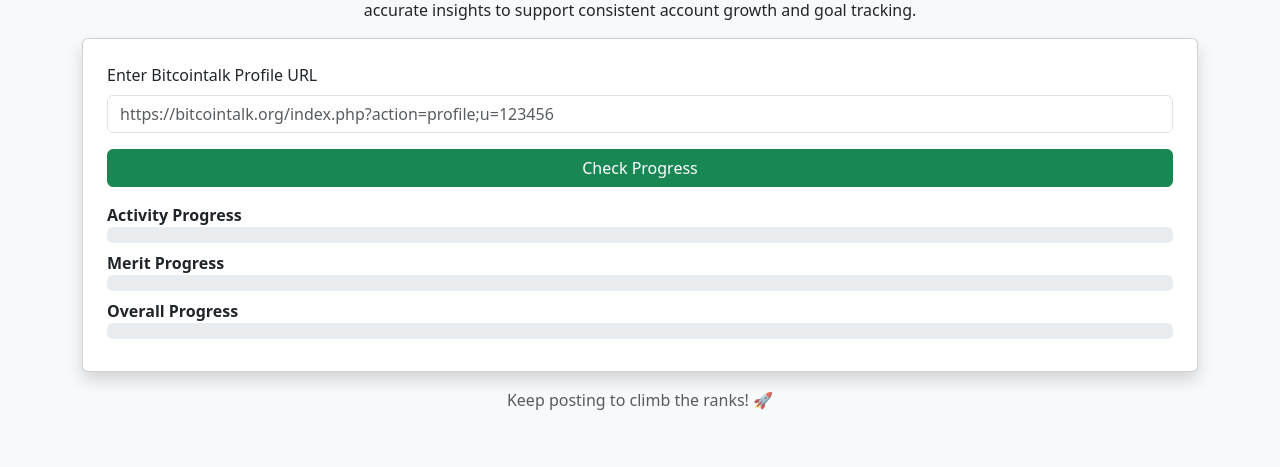
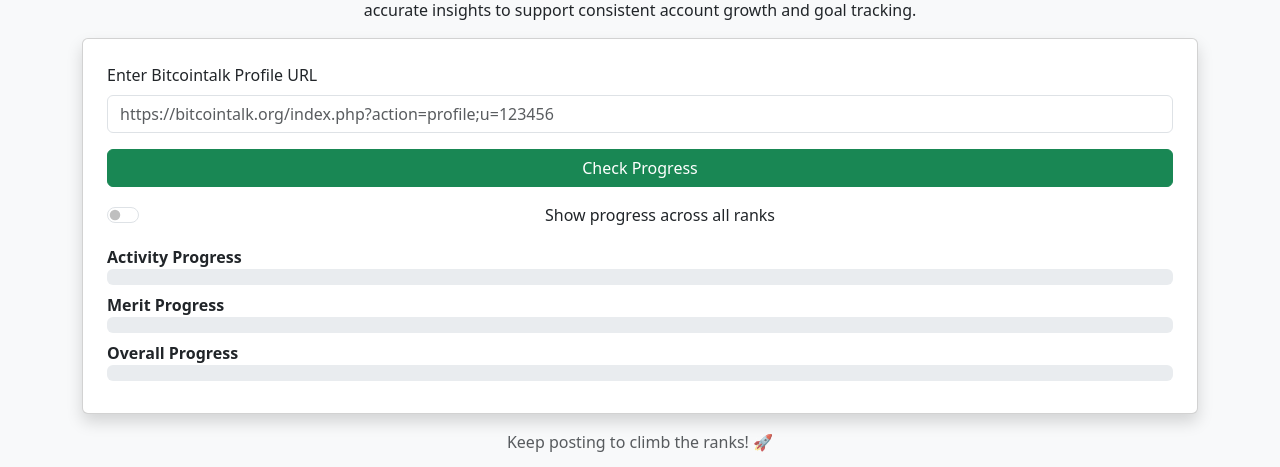
Before and after one commit to law3666/Btalk_rank_tracker, a Flask app: page / in a window 1280 px wide. Shown: the part 184-651 px from the top of the page. Run offline with Flask 3, Linux system fonts and the light colour scheme.

Commit message:
Added visual rank progress bars and smart rank suggestions

```diff
--- a/static/script.js
+++ b/static/script.js
@@ -56,7 +56,43 @@
     next: nextRank.name,
   };
 }
+	function buildFullRankBreakdown(activity, merit) {
+	  const ranks = [
+		{ name: "Newbie", activity: 0, merit: 0 },
+		{ name: "Jr. Member", activity: 30, merit: 1 },
+		{ name: "Member", activity: 60, merit: 10 },
+		{ name: "Full Member", activity: 120, merit: 100 },
+		{ name: "Sr. Member", activity: 240, merit: 250 },
+		{ name: "Hero Member", activity: 480, merit: 500 },
+		{ name: "Legendary", activity: 775, merit: 1000 }
+  ];
 
+  const list = document.getElementById('rankProgressList');
+  list.innerHTML = ''; // Clear previous
+
+  ranks.forEach(rank => {
+    const activityPercent = Math.min(100, Math.round((activity / rank.activity) * 100));
+    const meritPercent = Math.min(100, Math.round((merit / rank.merit) * 100));
+    const overall = isNaN(activityPercent) || isNaN(meritPercent) ? 0 : Math.round((activityPercent + meritPercent) / 2);
+
+    const li = document.createElement('li');
+    li.className = 'list-group-item';
+
+    li.innerHTML = `
+      <strong>${rank.name}</strong>
+      <div class="mt-1">
+        <div class="progress mb-1">
+          <div class="progress-bar bg-success" role="progressbar" style="width: ${overall}%;">
+            ${overall}%
+          </div>
+        </div>
+        <small>Activity: ${activity}/${rank.activity}, Merit: ${merit}/${rank.merit}</small>
+      </div>
+    `;
+
+    list.appendChild(li);
+  });
+}
 
   if (!scrapeForm || !profileUrlInput || !progressBar || !resultBox) {
     console.error("❌ Missing DOM elements. Check your HTML IDs.");
@@ -114,6 +150,17 @@
   💡 <strong>To Rank Up:</strong> <strong>Activity needed:</strong> ${data.needed_activity} <strong>||</strong> <strong>Merit needed:</strong>  ${data.needed_merit}<br>
   📊 <strong>Progress:</strong> ${data.progress}%<br>
 `, false);
+			buildFullRankBreakdown(data.activity, data.merit);
+			document.getElementById('showAllRanksToggle').addEventListener('change', function () {
+				  const isChecked = this.checked;
+				  const fullProgressBox = document.getElementById('fullProgressBox');
+
+		  if (isChecked) {
+			fullProgressBox.style.display = 'block';
+		  } else {
+			fullProgressBox.style.display = 'none';
+		  }
+		});
       } else {
         showResult(`❌ ${data.error || 'Unknown error occurred.'}`, true);
       }
--- a/templates/index.html
+++ b/templates/index.html
@@ -41,6 +41,10 @@
            style="width: 100%">Loading...
       </div>
     </div>
+<div class="form-check form-switch mt-3 text-center">
+  <input class="form-check-input" type="checkbox" id="showAllRanksToggle">
+  <label class="form-check-label" for="showAllRanksToggle">Show progress across all ranks</label>
+</div>
 
     <div id="resultBox" class="alert mt-3"></div>
 	<div id="progressDetails" class="mt-3" style="display: none;">
@@ -58,6 +62,10 @@
   <div class="progress mb-2">
     <div id="overallProgressBar" class="progress-bar bg-success" role="progressbar" style="width: 0%">0%</div>
   </div>
+  <div id="fullProgressBox" class="mt-4" style="display: none;">
+  <h5 class="text-center">📈 Full Progress Breakdown:</h5>
+  <ul id="rankProgressList" class="list-group"></ul>
+</div>
 </div>
 	 </div>
         <p class="text-center mt-3 text-muted">Keep posting to climb the ranks! 🚀</p>
```
